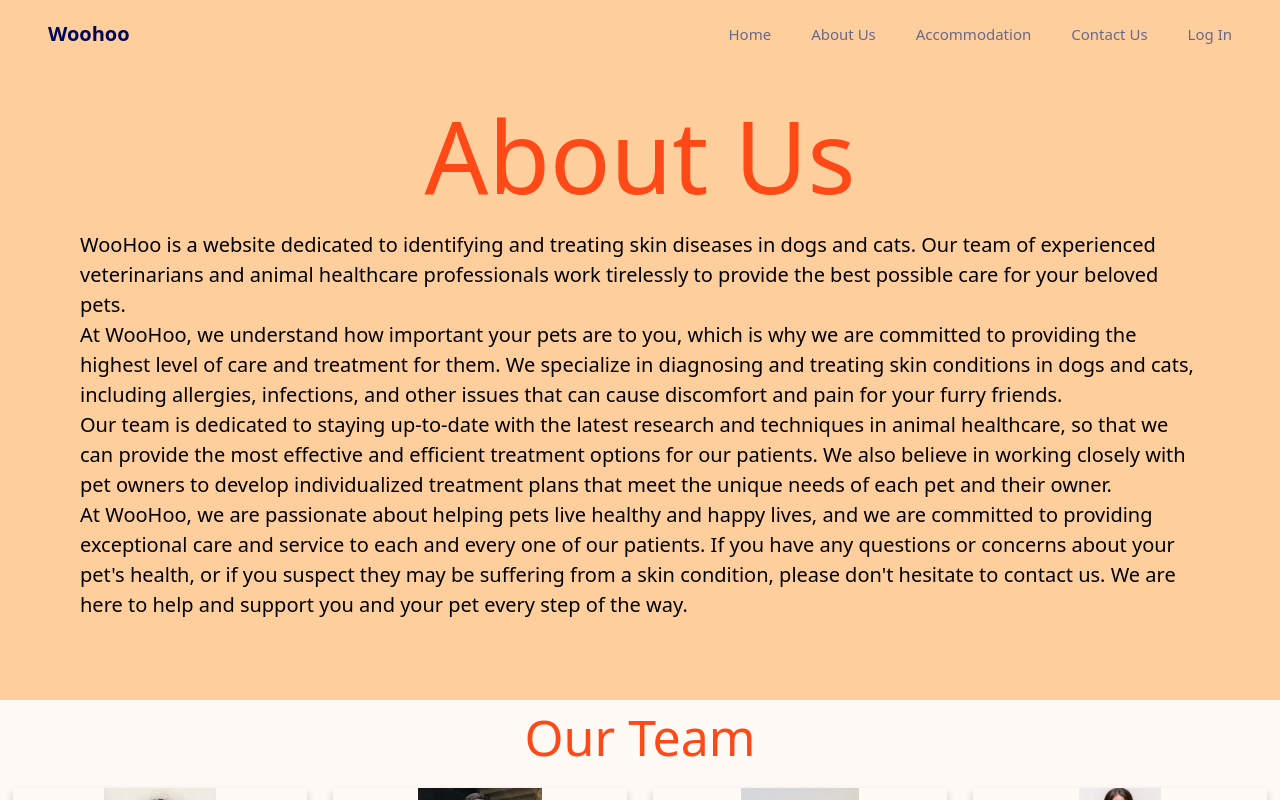
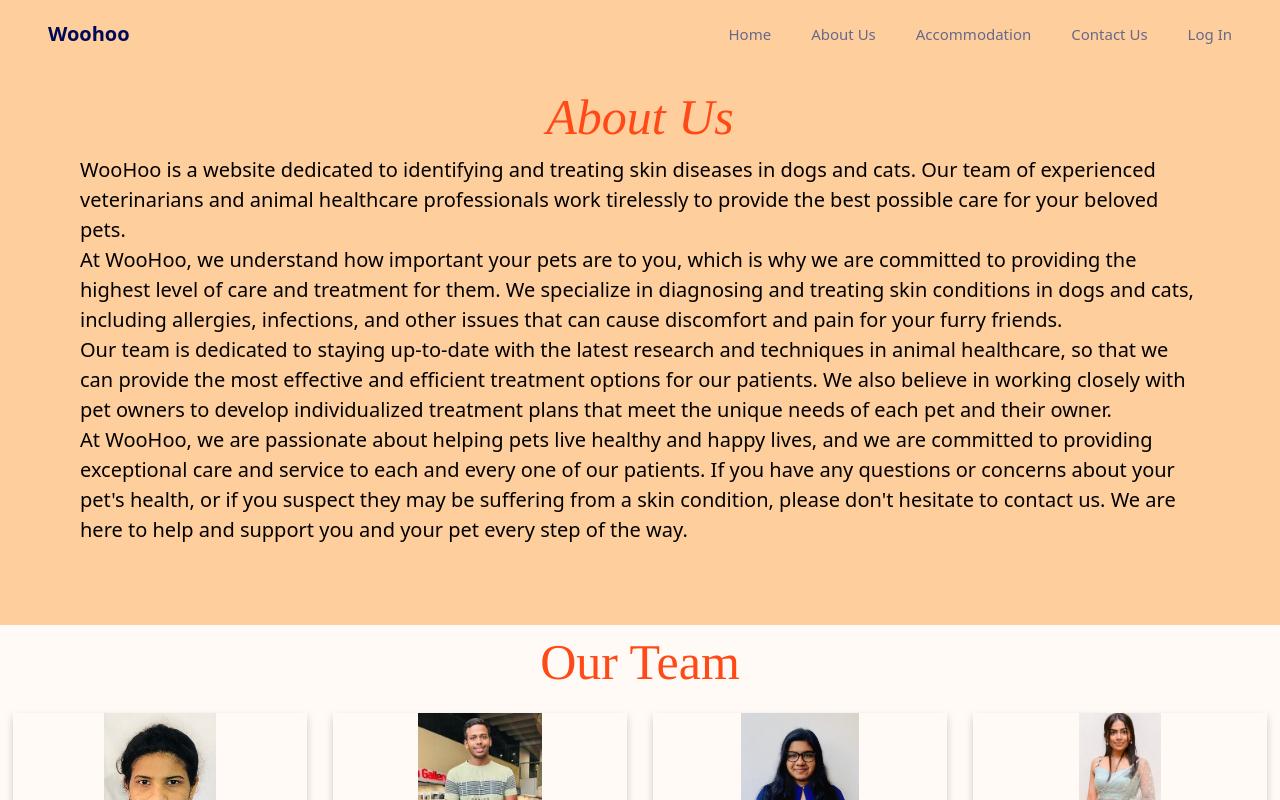
Before and after one commit to Danishkar/woohoo-application, a React (Create React App) app in the folder frontend/: page /about in a window 1280 px wide. Shown: the top 800 px of the page. Built offline with nearby package versions, Linux system fonts and the light colour scheme.

Commit message:
changed what we offer description

```diff
--- a/frontend/src/components/About.js
+++ b/frontend/src/components/About.js
@@ -43,9 +43,8 @@ const About = () => {
                                     Accommodation
                                 </h4>
                                 <p className="mb-2 leading-normal text-blue-secondary">
-                                    react tailwind css card with image It is a long established
-                                    fact that a reader will be distracted by the readable
-                                    content.
+                                    Join with Woohoo to provide a safe home to stray pets simply but
+                                    filling out the form
                                 </p>
                                 <Link to={'/accommodation'}>
                                     <button className="px-4 py-2 text-sm bg-orange text-white rounded shadow">
--- a/frontend/src/pages/Aboutus.css
+++ b/frontend/src/pages/Aboutus.css
@@ -1,14 +1,14 @@
 .h11 {
-  font-size: 100px ;
-  /* font-style: italic;
-  font-family: 'Times New Roman', Times, serif; */
+  font-size: 50px ;
+  font-style: italic;
+  font-family: 'poppins', Times, serif;
 
 }
 
 .h22 {
   color: black;
-  /* font-family: 'Times New Roman', Times, serif; */
-  font-size: 20px;
+  font-family: 'poppins', Times, serif;
+  font-size: 15px;
 }
 
 .pp{
```
Also changed, not shown: 1 other file (tests, documents, lock files or other folders).
